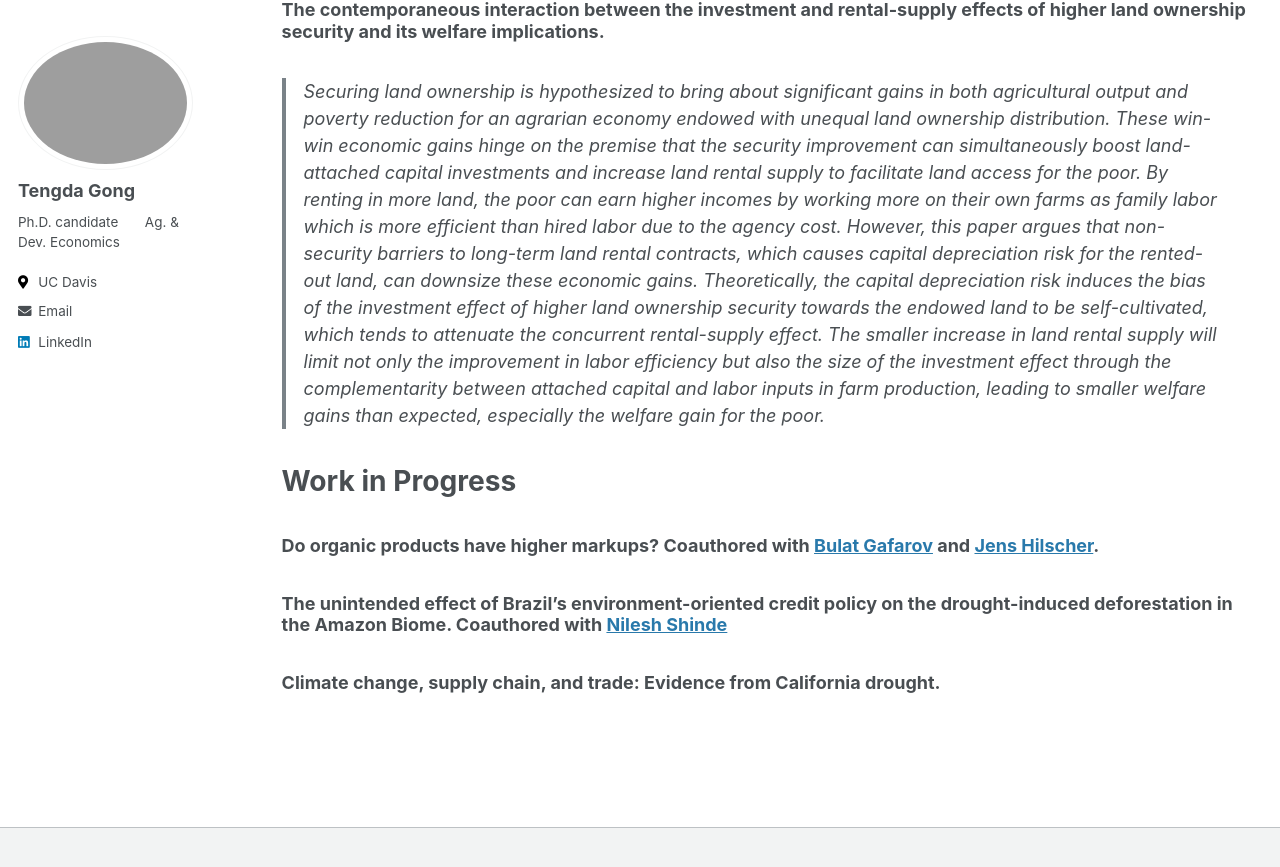
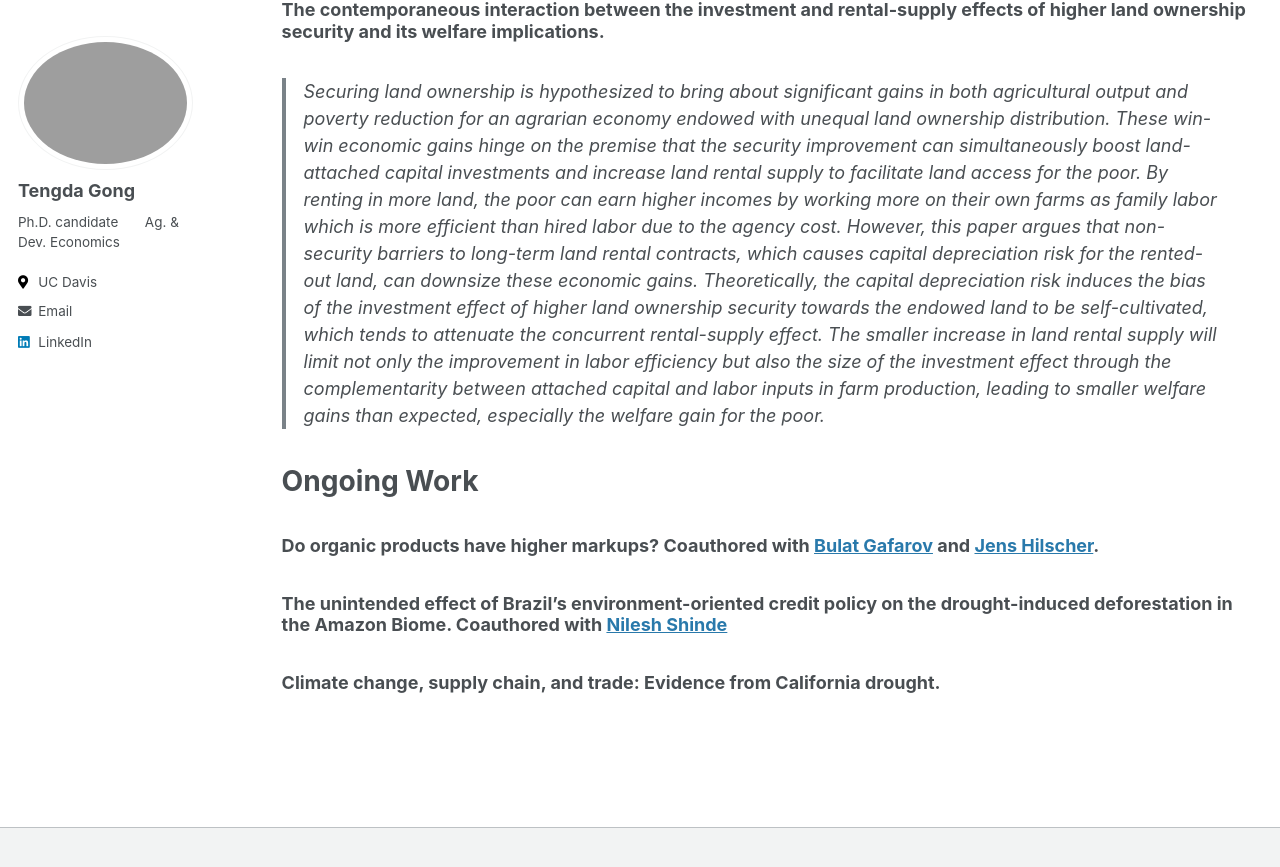
Before and after one commit to tendakung/tendakung.github.io, a Jekyll site: the page built from _pages/research.md, in a window 1280 px wide and 900 px high, scrolled down 534 px. Shown: the top 867 px of the window. Built offline with Jekyll 4.4.1, drawn with Linux system fonts in a browser that asks for light colours.

Commit message:
Update research.md

```diff
--- a/_pages/research.md
+++ b/_pages/research.md
@@ -14,7 +14,7 @@ author_profile: true
 > Securing land ownership is hypothesized to bring about significant gains in both agricultural output and poverty reduction for an agrarian economy endowed with unequal land ownership distribution. These win-win economic gains hinge on the premise that the security improvement can simultaneously boost land-attached capital investments and increase land rental supply to facilitate land access for the poor. By renting in more land, the poor can earn higher incomes by working more on their own farms as family labor which is more efficient than hired labor due to the agency cost. However, this paper argues that non-security barriers to long-term land rental contracts, which causes capital depreciation risk for the rented-out land, can downsize these economic gains. Theoretically, the capital depreciation risk induces the bias of the investment effect of higher land ownership security towards the endowed land to be self-cultivated, which tends to attenuate the concurrent rental-supply effect. The smaller increase in land rental supply will limit not only the improvement in labor efficiency but also the size of the investment effect through the complementarity between attached capital and labor inputs in farm production, leading to smaller welfare gains than expected, especially the welfare gain for the poor.
 
 
-# Work in Progress
+# Ongoing Work
 
 ### Do organic products have higher markups? Coauthored with [Bulat Gafarov](https://are.ucdavis.edu/people/faculty/bulat-gafarov/) and [Jens Hilscher](https://are.ucdavis.edu/people/faculty/jens-hilscher/).
 
```
